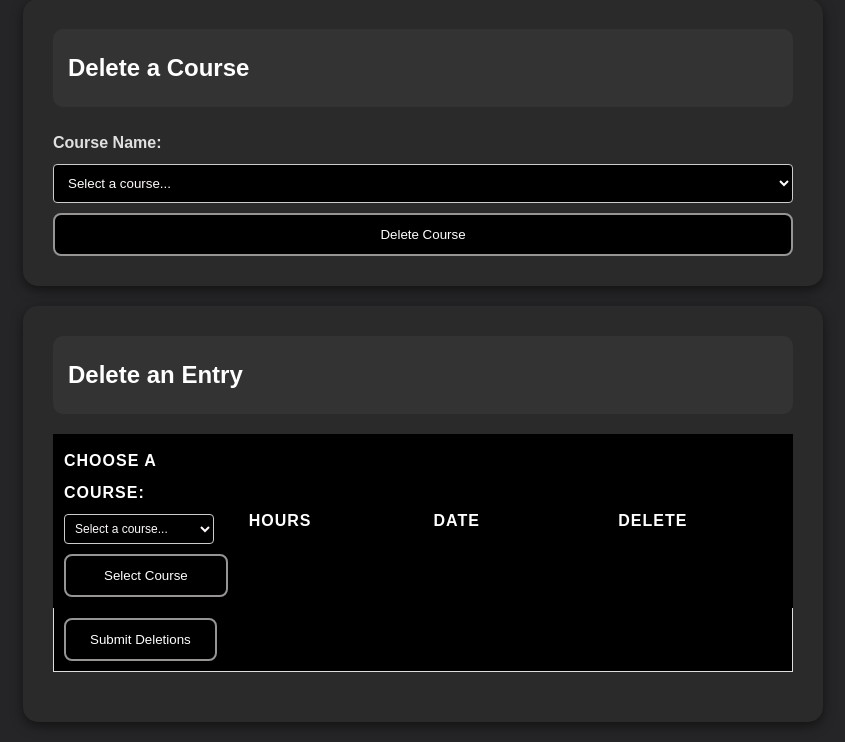
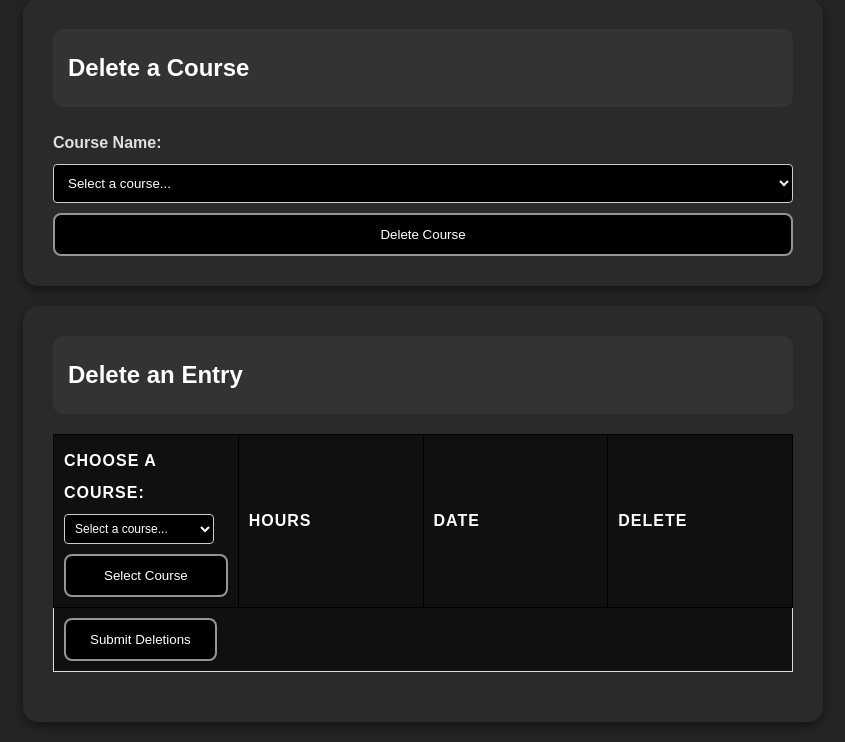
Before and after one commit to StvSz04/Student-log, a Flask app: page /delete_course/delete in a window 1280 px wide. Shown: the part 132-874 px from the top of the page, without its empty margins (217-1062 px from the left). Run offline with Flask 3, Linux system fonts and the light colour scheme; data comes from the database, SQL or seed files in the repository.

Commit message:
Fixed - course-entry delete table color

```diff
--- a/flaskr/static/style.css
+++ b/flaskr/static/style.css
@@ -38,7 +38,7 @@
 /* Table*/
 /* Styling for the entire table */
 .table {
-  background-color: #979494;
+  background-color: #111010;
   color: white; /* Text color to make it readable */
   border-collapse: collapse;
   width: 100%;
@@ -46,7 +46,7 @@
 
 /* Header Row */
 .table thead tr {
-  background-color: #000000; /* Slightly lighter black for header */
+  background-color: #111010; /* Slightly lighter black for header */
 }
 
 /* Table Header Text */
@@ -54,7 +54,7 @@
   padding: 10px;
   text-align: left;
   border: 1px solid #000000; /* Dark gray border for better visibility */
-  background-color: #000000;
+  background-color: #111010;
   color: #ffffff;
 }
 
@@ -69,7 +69,7 @@
     padding: 10px;
     text-align: left;
     border: 1px solid #000000; /* Dark gray border for better visibility */
-    background-color: #000000;
+    background-color: #111010;
     color: #ffffff;
 }
 
```
